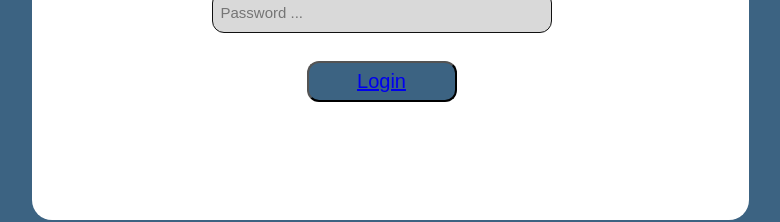
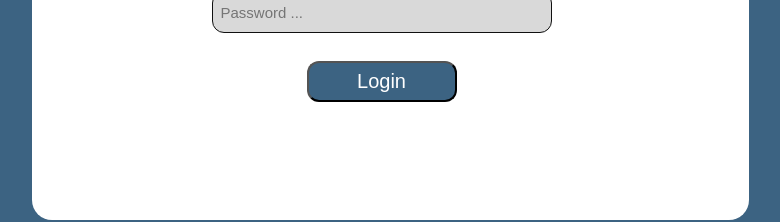
Before and after one commit to davidpjetraj/Projekti---Lab-Course-1, a React (Create React App) app in the folder starting-app/: page / in a window 1280 px wide. Shown: the part 448-670 px from the top of the page, without its empty margins (250-1030 px from the left). Built offline with nearby package versions, Linux system fonts and the light colour scheme.

Commit message:
login button fix

```diff
--- a/starting-app/src/Login.css
+++ b/starting-app/src/Login.css
@@ -48,6 +48,10 @@
     justify-content: center;
     align-items: center;
   }
+  .loginbutton{
+    text-decoration: none;
+    color: #ffff;
+  }
   .icona :first-child{
     width: 73px;
     height: 73px;
--- a/starting-app/src/pages/Login.jsx
+++ b/starting-app/src/pages/Login.jsx
@@ -17,7 +17,7 @@ export const Login = () => {
             </select>
             <input type="text" placeholder="Username ..." />
             <input type="password" placeholder="Password ..." />
-            <button type="submit"><Link to='/app'>Login</Link></button>
+            <button type="submit"><Link to='/app' className="loginbutton">Login</Link></button>
         </form>
         </>
         </div>
```
